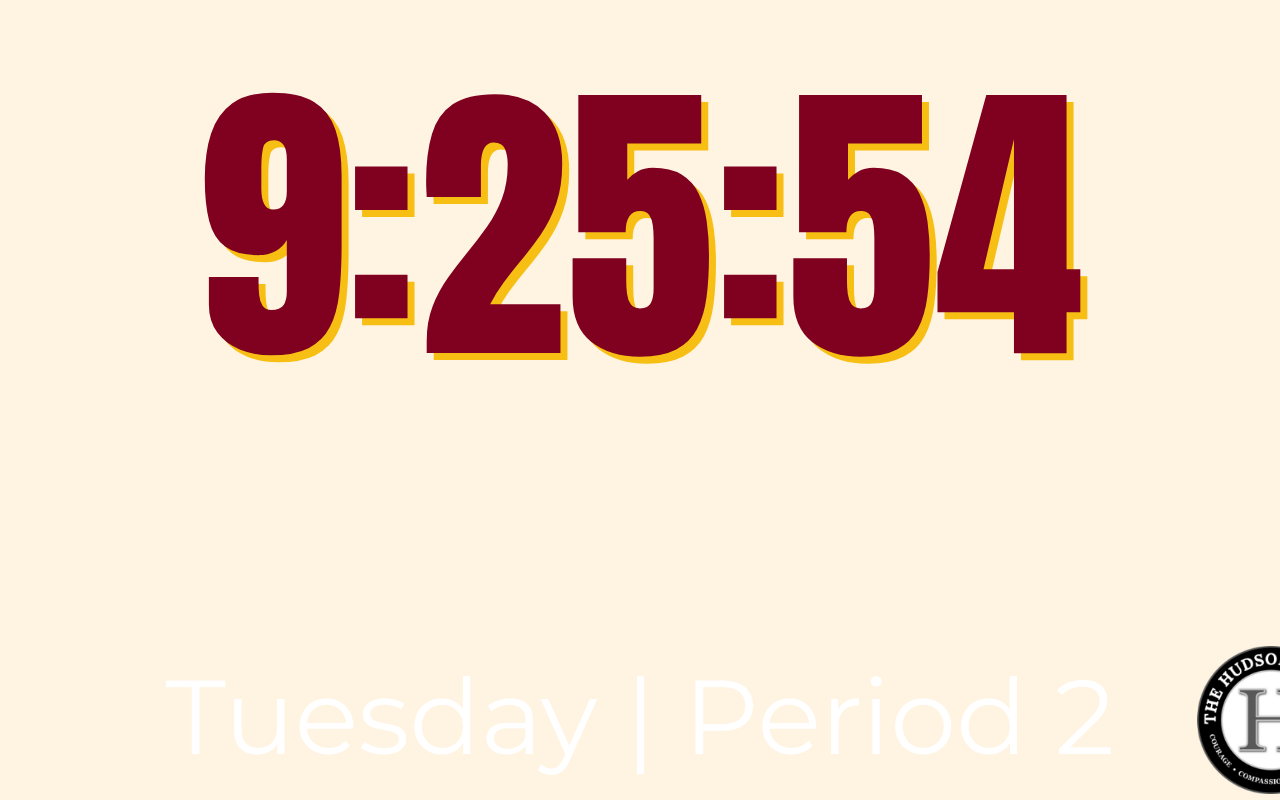
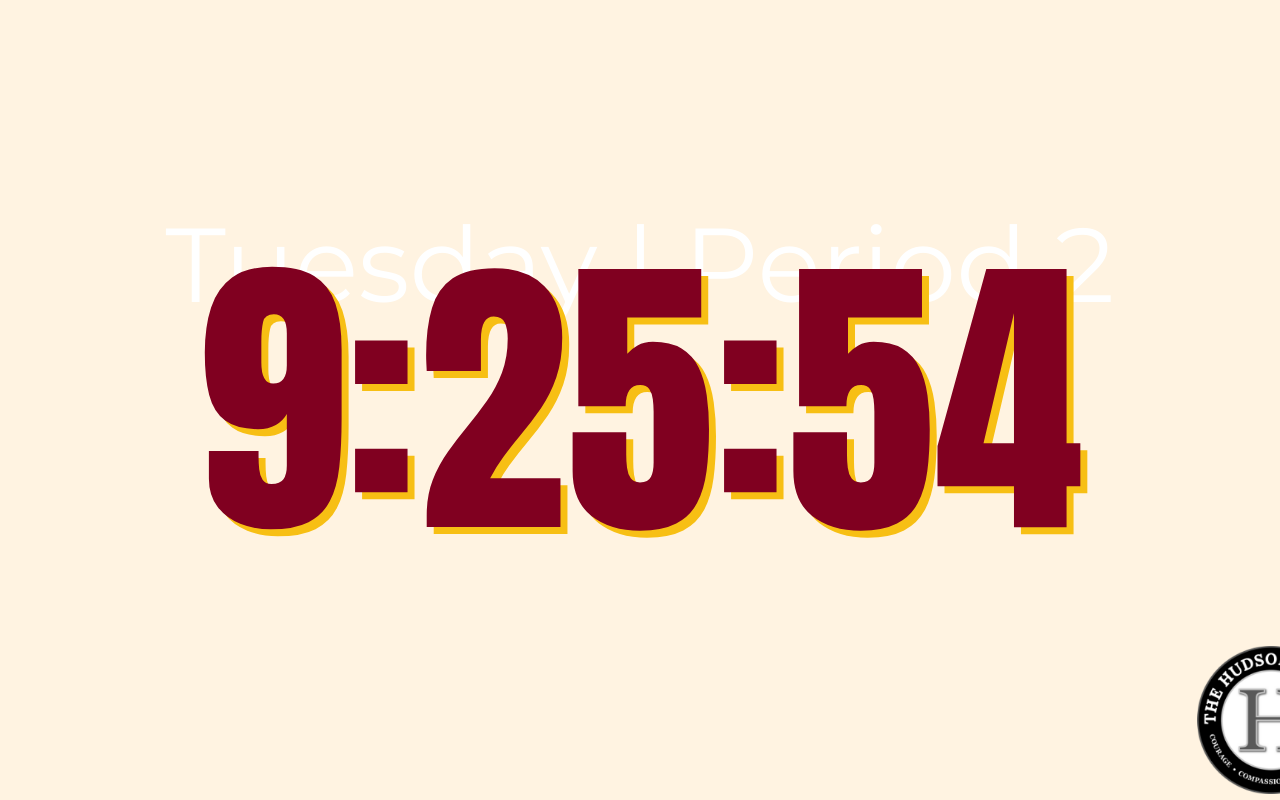
Before and after one commit to afitts-student/LOBBYPI.XYZ, a plain HTML site: page lobbypi/index.html in a window 1280 px wide. Drawn offline with Linux system fonts and the light colour scheme.

Commit message:
Update index.html
again?

```diff
--- a/lobbypi/index.html
+++ b/lobbypi/index.html
@@ -49,8 +49,10 @@
       <!--margin-top: 50px;-->
       line-height: 1;
       user-select: none;
-	  margin-top: auto;
-	  margin-bottom: auto;
+	  position: absolute;
+	  top: 50%;
+      left: 50%;
+      transform: translate(-50%, -50%);
     }
 
     #schedule {
```
